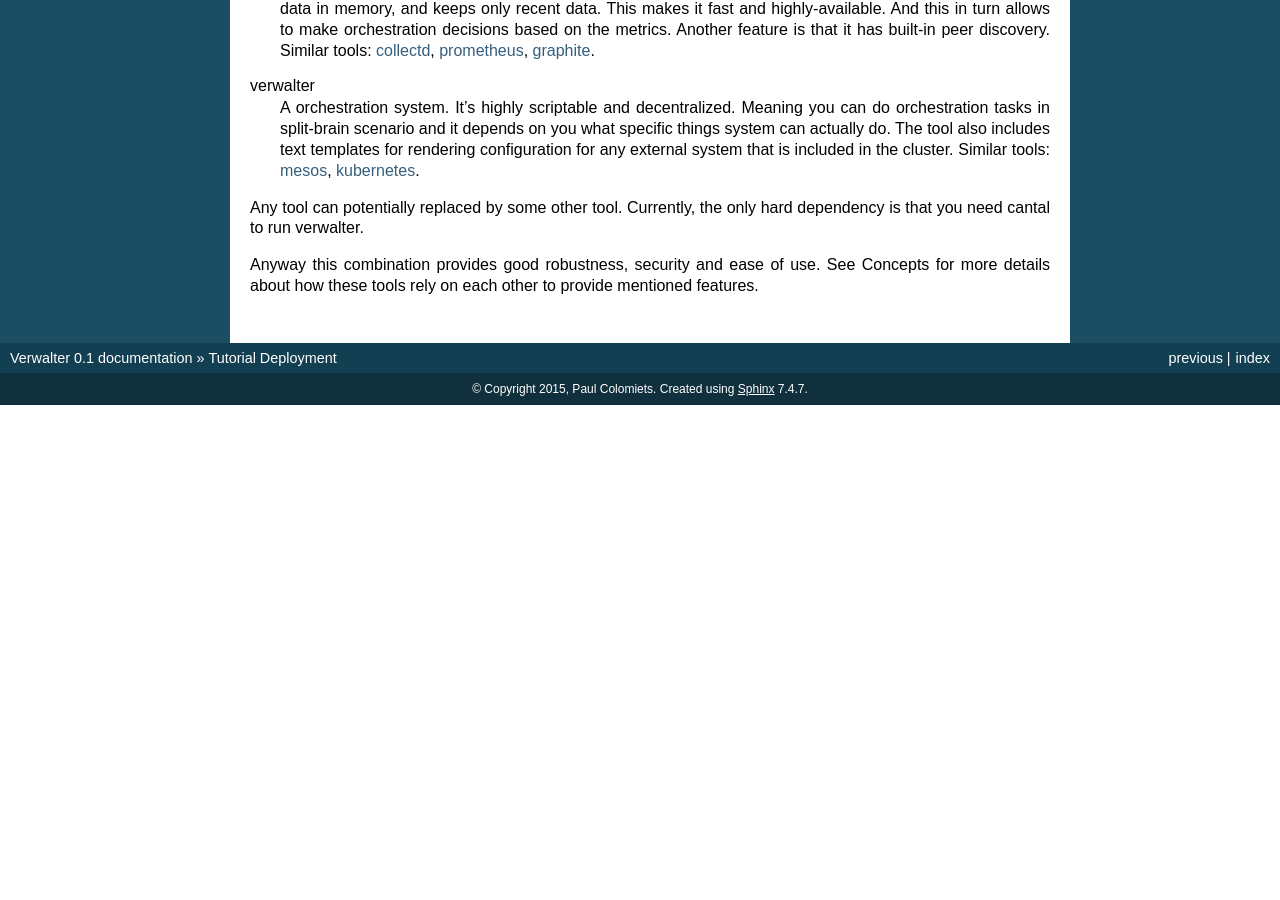
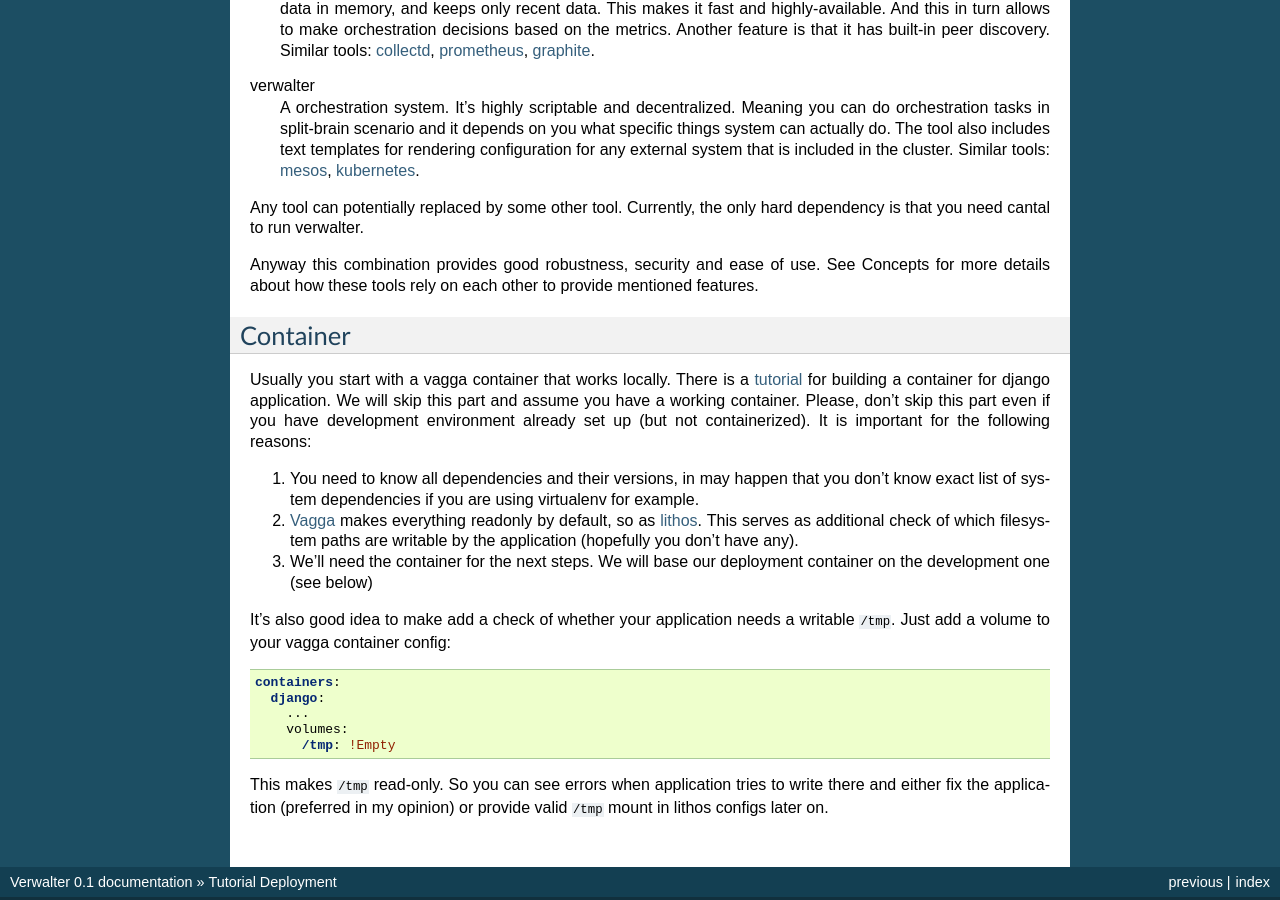
Before and after one commit to tailhook/verwalter, a Sphinx documentation site: the page built from doc/deploy-tutorial.rst, in a window 1280 px wide and 900 px high, scrolled down 565 px. Built offline with Sphinx 7.4.7, drawn with Linux system fonts in a browser that asks for light colours; before the commit the page ends 970 px from its top, so only the background shows below that.

Commit message:
More introductory text for tutorial

```diff
--- a/doc/deploy-tutorial.rst
+++ b/doc/deploy-tutorial.rst
@@ -51,12 +51,47 @@
 dependency is that you need cantal to run verwalter.
 
 Anyway this combination provides good robustness, security and ease of use.
-See :ref:`Concepts <concepts>` for more details about how these tools rely on each other
-to provide mentioned features.
+See :ref:`Concepts <concepts>` for more details about how these tools rely on
+each other to provide mentioned features.
 
 
+Container
+=========
+
+Usually you start with a vagga container that works locally. There is a
+tutorial_ for building a container for django application. We will skip this
+part and assume you have a working container. Please, don't skip this part
+even if you have development environment already set up (but not
+containerized). It is important for the following reasons:
+
+1. You need to know all dependencies and their versions, in may happen that
+   you don't know exact list of system dependencies if you are using
+   virtualenv for example.
+
+2. Vagga_ makes everything readonly by default, so as lithos_. This serves
+   as additional check of which filesystem paths are writable by the
+   application (hopefully you don't have any).
+
+3. We'll need the container for the next steps. We will base our deployment
+   container on the development one (see below)
+
+It's also good idea to make add a check of whether your application needs a
+writable ``/tmp``. Just add a volume to your vagga container config:
+
+.. code-block:: yaml
+
+    containers:
+      django:
+        ...
+        volumes:
+          /tmp: !Empty
+
+This makes ``/tmp`` read-only. So you can see errors when application tries
+to write there and either fix the application (preferred in my opinion) or
+provide valid ``/tmp`` mount in lithos configs later on.
 
 
+.. _tutorial: http://vagga.readthedocs.org/en/latest/examples/tutorials/django.html
 
 .. _django: https://www.djangoproject.com/
 .. _vagga: http://github.com/tailhook/vagga
```
